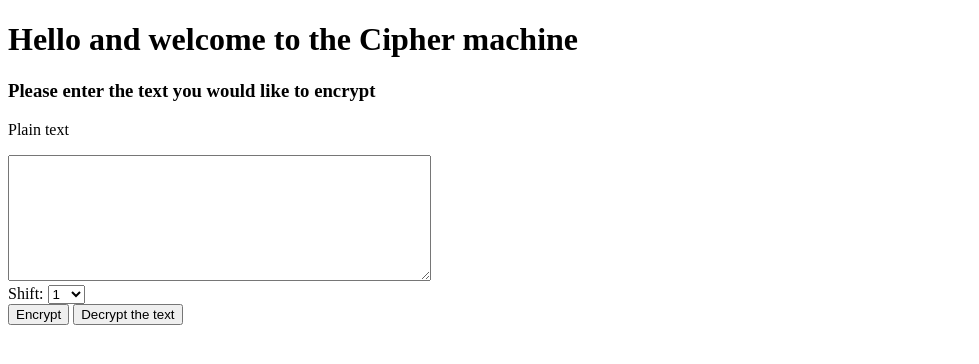
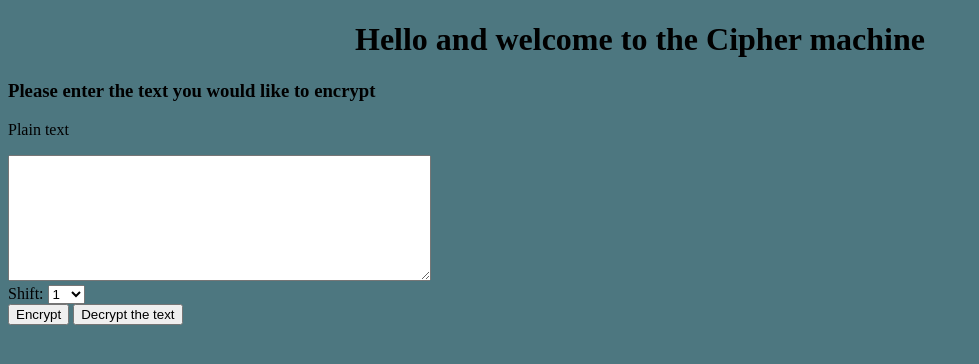
Before and after one commit to akilga09/project1flask, a Flask app: page / in a window 1280 px wide. Shown: the top 364 px of the page, without its empty margins (0-979 px from the left). Run offline with Flask 2, Linux system fonts and the light colour scheme.

Commit message:
added a style sheet

```diff
--- /dev/null
+++ b/static/CSS/cipher.css
@@ -0,0 +1,7 @@
+body{
+    background-color: #4D7780;
+}
+
+h1{
+    text-align: center;
+}
--- a/templates/cipher1.html
+++ b/templates/cipher1.html
@@ -9,6 +9,7 @@
  <title>Cipher machine</title>
 
  <script type="text/javascript" src="static/JS/cipher1.js"></script>
+    <link rel="stylesheet" type="text/css" href="static/CSS/cipher.css">
 </head>
 <body>
   <form>
```
Also changed, not shown: app.py (line endings or trailing spaces).
